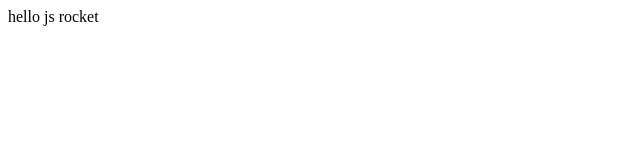
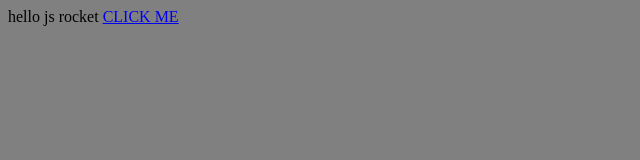
Before and after one commit to teddykaboom/js-rocket, a plain HTML site: page index.html in a window 1280 px wide. Shown: the whole page, without its empty margins (0-640 px from the left). Drawn offline with Linux system fonts and the light colour scheme.

Commit message:
finished lesson 1

```diff
--- /dev/null
+++ b/css/style.css
@@ -0,0 +1,3 @@
+body {
+	background-color :grey;
+	}
--- a/index.html
+++ b/index.html
@@ -1,7 +1,14 @@
+<html>
+<head>
+<title>JS Rocket</title>
+	<script type="text/javascript" src="js/script.js">
+	</script>
+	<link rel="stylesheet" type="text/css" href="css/style.css">
+</head>
+<body>
 hello js rocket
 
-<script type="text/javascript">
+<a href="#" onclick="car.switchCar(true);">CLICK ME</a>
 
-	console.log('hello there friends!');
-
-</script>
+</body>
+</html>
--- /dev/null
+++ b/js/script.js
@@ -0,0 +1,28 @@
+		var car = {
+			make: 'VW',
+			type: 'polo',
+			colour: 'blue',
+			isTurnedOn: false,
+			numberOfWheels: 4,
+			seats:[
+				'seat 1',
+				'seat 2',
+				'seat 3',
+				'seat 4'
+				],
+			turnOn: function() {
+				this.isTurnedOn = true;
+			},
+			fly: function() {
+				alert('fly');
+			},
+			switchCar: function (isOn) {
+				console.log('turn car '+isOn);
+				if (isOn == true) {
+					this.isTurnedOn = true;
+				} else {
+					this.isTurnedOn = false;
+				}
+			}
+		};
+		console.log('hello there friends!');
```
Also changed, not shown: 1 other file.
